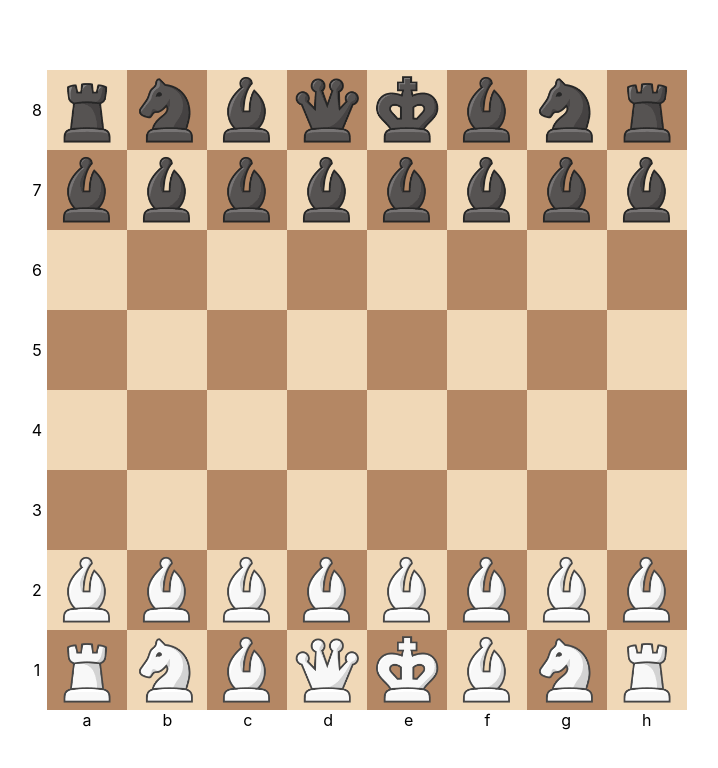
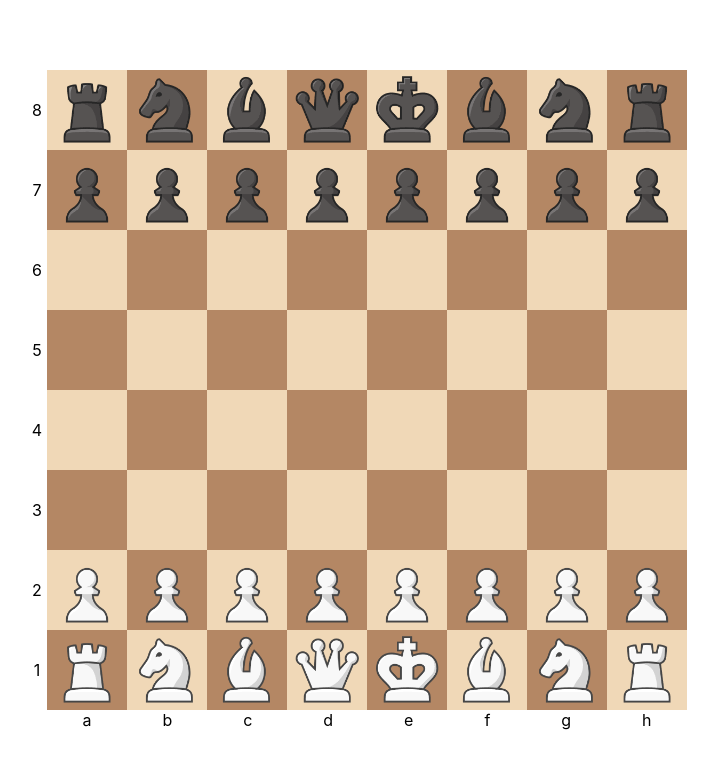
Before and after one commit to hellojyoti03/chess-fd, a React (Vite) app: page / in a window 1280 px wide. Shown: the top 768 px of the page, without its empty margins (283-1001 px from the left). Built offline with nearby package versions, Linux system fonts and the light colour scheme.

Commit message:
fix cordinate in each piece

```diff
--- a/src/App.jsx
+++ b/src/App.jsx
@@ -1,7 +1,7 @@
-import Board from "./component/board";
+import Board from "./component/board/board";
 function App() {
 	return (
-		<div className="app">
+		<div className='app'>
 			<Board />
 		</div>
 	);
--- a/src/component/board.jsx
+++ /dev/null
@@ -1,39 +0,0 @@
-import React from "react";
-import Rank from "./rank/rank";
-import File from "./file/file";
-import Pices from "./pices/pices";
-function Board() {
-	const getClassName = (i, j) => {
-		let cls = "tile";
-		cls += (i + j) % 2 === 0 ? " tile-dark" : " tile-light";
-		return cls;
-	};
-	const ranks = Array(8)
-		.fill()
-		.map((num, i) => 8 - i);
-
-	const files = Array(8)
-		.fill()
-		.map((num, i) => i + 1);
-
-	return (
-		<div className='boards'>
-			<Rank rank={ranks} />
-			<div className='tiles'>
-				{ranks.map((rank, i) => {
-					return files.map((file, j) => {
-						return (
-							<div key={rank + "-" + file} className={getClassName(9 - i, j)}>
-								{/* {rank}-{file} */}
-							</div>
-						);
-					});
-				})}
-			</div>
-			<Pices />
-			<File file={files} />
-		</div>
-	);
-}
-
-export default Board;
--- a/src/component/file/file.jsx
+++ b/src/component/board/bitter/file.jsx
@@ -1,9 +1,10 @@
 import React from "react";
+import { AsciiToChar } from "../../../helper/helper";
 function file(props) {
 	return (
 		<div className='file'>
 			{props.file.map((el, i) => (
-				<span key={i}>{String.fromCharCode(96 + el)}</span>
+				<span key={i}>{AsciiToChar(el)}</span>
 			))}
 		</div>
 	);
--- /dev/null
+++ b/src/component/board/board.jsx
@@ -0,0 +1,38 @@
+import React from "react";
+import Rank from "./bitter/rank";
+import File from "./bitter/file";
+import Pieces from "../pieces/pieces";
+function Board() {
+	const getClassName = (i, j) => {
+		let c = "tile";
+		c += (i + j) % 2 === 0 ? " tile--dark " : " tile--light ";
+		return c;
+	};
+	const ranks = Array(8)
+		.fill()
+		.map((x, i) => 8 - i);
+	const files = Array(8)
+		.fill()
+		.map((x, i) => i + 1);
+
+	return (
+		<div className='boards'>
+			<Rank rank={ranks} />
+			<div className='tiles'>
+				{ranks.map((rank, i) =>
+					files.map((file, j) => (
+						<div
+							key={file + "" + rank}
+							i={i}
+							j={j}
+							className={`${getClassName(7 - i, j)}`}></div>
+					))
+				)}
+			</div>
+			<Pieces />
+			<File file={files} />
+		</div>
+	);
+}
+
+export default Board;
--- a/src/component/pices/pices.jsx
+++ /dev/null
@@ -1,44 +0,0 @@
-import React, { useState, useRef } from "react";
-import Piece from "./piece";
-
-import { createPosition, copyPosition } from "../../helper/helper";
-function pices() {
-	const [state, setState] = useState(createPosition());
-
-	const picesRef = useRef();
-
-	const getCord = (e) => {
-		const { width, left, top } = picesRef.current.getBoundingClientRect();
-		const size = width / 8;
-
-		const x = Math.floor((e.clientX - left) / size);
-		const y = 7 - Math.floor((e.clientY - top) / size);
-		return { x, y };
-	};
-	const handelDrop = (e) => {
-		const newPosition = copyPosition(state);
-		const { x, y } = getCord(e);
-		const [p, rank, file] = e.dataTransfer.getData("text").split("-");
-
-		newPosition[rank][file] = "";
-
-		newPosition[x][y] = p;
-
-		setState(newPosition);
-	};
-	return (
-		<div
-			ref={picesRef}
-			className="pices"
-			onDrop={handelDrop}
-			onDragOver={(e) => e.preventDefault()}>
-			{state.map((rank, i) =>
-				rank.map((file, j) =>
-					state[i][j] ? <Piece rank={i} file={j} piece={state[i][j]} /> : null
-				)
-			)}
-		</div>
-	);
-}
-
-export default pices;
--- a/src/component/pices/piece.jsx
+++ b/src/component/pieces/piece.jsx
@@ -1,22 +1,26 @@
 import React from "react";
 
 function piece({ rank, file, piece }) {
-	const dragStart = (e) => {
+	/**
+	 * on darg start
+	 */
+	const handelDragStart = (e) => {
 		e.dataTransfer.effectAllowed = "move";
-		e.dataTransfer.setData("text/plain", `${piece}-${rank}-${file}`);
+		e.dataTransfer.setData("text/plain", `${piece},${rank},${file}`);
 		setTimeout(() => {
 			e.target.style.display = "none";
 		}, 0);
 	};
 
-	const onDragEnd = (e) => {
+	const handelDargEnd = (e) => {
 		e.target.style.display = "block";
 	};
 	return (
 		<div
-			className={`piece ${piece} p-${rank}${file}`}
+			className={`piece ${piece} p-${file}${rank}`}
 			draggable={true}
-			onDragStart={dragStart}></div>
+			onDragStart={handelDragStart}
+			onDragEnd={handelDargEnd}></div>
 	);
 }
 
--- /dev/null
+++ b/src/component/pieces/pieces.jsx
@@ -0,0 +1,66 @@
+import React, { useState, useRef } from "react";
+import Piece from "./piece";
+
+import { createPosition, copyPosition } from "../../helper/helper";
+function pices() {
+	const [currentPosition, setState] = useState(createPosition());
+
+	const picesRef = useRef();
+
+	/**
+	 * get coordinate of parent virtual board
+	 */
+	const getCordinate = (e) => {
+		const { width, left, top } = picesRef.current.getBoundingClientRect();
+		const size = width / 8;
+
+		const x = Math.floor((e.clientX - left) / size);
+		const y = 7 - Math.floor((e.clientY - top) / size);
+		return { x, y };
+	};
+
+	/**
+	 * onDrop
+	 */
+	const handelDrop = (e) => {
+		const newPosition = copyPosition(currentPosition);
+		const { x, y } = getCordinate(e);
+		console.log(x, "x===>", y, "y====>");
+		const [p, rank, file] = e.dataTransfer.getData("text").split(",");
+		console.log("p=====>", p, "rank====>", rank, "file====>", file);
+		newPosition[rank][file] = "";
+
+		newPosition[x][y] = p;
+
+		setState(newPosition);
+	};
+
+	/**
+	 * onDargOver
+	 */
+	const handeldargOver = (e) => {
+		e.preventDefault();
+	};
+	return (
+		<div
+			className='pieces'
+			ref={picesRef}
+			onDrop={handelDrop}
+			onDragOver={handeldargOver}>
+			{currentPosition.map((r, rank) =>
+				r.map((f, file) =>
+					currentPosition[rank][file] ? (
+						<Piece
+							key={rank + "-" + file}
+							rank={rank}
+							file={file}
+							piece={currentPosition[rank][file]}
+						/>
+					) : null
+				)
+			)}
+		</div>
+	);
+}
+
+export default pices;
--- a/src/helper/helper.js
+++ b/src/helper/helper.js
@@ -1,30 +1,28 @@
 let createPosition = () => {
-	const position = Array(8)
-		.fill("")
-		.map((el) => Array(8).fill(""));
-	console.log(position, "array");
+	const position = new Array(8).fill("").map((x) => new Array(8).fill(""));
+
 	for (let i = 0; i < 8; i++) {
-		position[i][1] = "wb";
-		position[i][6] = "bb";
+		position[6][i] = "bp";
+		position[1][i] = "wp";
 	}
 
 	position[0][0] = "wr";
-	position[7][0] = "wr";
-	position[1][0] = "wn";
-	position[6][0] = "wn";
-	position[2][0] = "wb";
-	position[5][0] = "wb";
-	position[3][0] = "wq";
-	position[4][0] = "wk";
+	position[0][1] = "wn";
+	position[0][2] = "wb";
+	position[0][3] = "wq";
+	position[0][4] = "wk";
+	position[0][5] = "wb";
+	position[0][6] = "wn";
+	position[0][7] = "wr";
 
-	position[0][7] = "br";
+	position[7][0] = "br";
+	position[7][1] = "bn";
+	position[7][2] = "bb";
+	position[7][3] = "bq";
+	position[7][4] = "bk";
+	position[7][5] = "bb";
+	position[7][6] = "bn";
 	position[7][7] = "br";
-	position[1][7] = "bn";
-	position[6][7] = "bn";
-	position[2][7] = "bb";
-	position[5][7] = "bb";
-	position[3][7] = "bq";
-	position[4][7] = "bk";
 
 	return position;
 };
@@ -42,4 +40,10 @@ let copyPosition = (position) => {
 
 	return copyPosition;
 };
-export { createPosition, copyPosition };
+
+let AsciiToChar = (ascii) => {
+	let char = String.fromCharCode(96 + ascii);
+
+	return char;
+};
+export { createPosition, copyPosition, AsciiToChar };
--- a/src/index.css
+++ b/src/index.css
@@ -36,95 +36,41 @@ html::before {
 	justify-content: center;
 	align-items: center;
 }
-.boards {
-	position: relative;
-	display: grid;
-	grid-template-columns: calc(0.25 * var(--tile-size)) calc(
-			8 * var(--tile-size)
-		);
-	grid-template-rows: calc(8 * var(--tile-size)) calc(0.25 * var(--tile-size));
+.piece.bk {
+	background-image: url("../src/assets/bk.png");
 }
-.tiles {
-	display: grid;
-	grid-template-columns: repeat(8, var(--tile-size));
-	grid-template-rows: repeat(8, var(--tile-size));
-	width: calc(var(8 * --tile-size));
+.piece.bq {
+	background-image: url("../src/assets/bq.png");
 }
-.tile {
+.piece.br {
+	background-image: url("../src/assets/br.png");
 }
-.tile-light {
-	background-color: var(--light-tiles);
+.piece.bb {
+	background-image: url("../src/assets/bb.png");
 }
-.tile-dark {
-	background-color: var(--dark-tiles);
+.piece.bn {
+	background-image: url("../src/assets/bn.png");
 }
-.rank {
-	display: flex;
-	flex-direction: column;
-	justify-content: space-around;
-	align-items: center;
-}
-
-.file {
-	grid-column: 2;
-	display: flex;
-	flex-direction: row;
-	justify-content: space-around;
-	align-items: center;
-	height: calc(0.25 * var(--tile-size));
-}
-.pices {
-	position: absolute;
-	left: calc(0.25 * var(--tile-size));
-	right: 0;
-	top: 0;
-	bottom: calc(0.25 * var(--tile-size));
-}
-.piece {
-	width: 12.5%;
-	height: 12.5%;
-	background-size: 100%;
-	position: absolute;
-}
-
-.piece.wb {
-	background-image: url(../src/assets/wb.png);
+.piece.bp {
+	background-image: url("../src/assets/bp.png");
 }
 .piece.wk {
-	background-image: url(../src/assets/wk.png);
+	background-image: url("../src/assets/wk.png");
+}
+.piece.wq {
+	background-image: url("../src/assets/wq.png");
+}
+.piece.wr {
+	background-image: url("../src/assets/wr.png");
+}
+.piece.wb {
+	background-image: url("../src/assets/wb.png");
 }
 .piece.wn {
-	background-image: url(../src/assets/wn.png);
+	background-image: url("../src/assets/wn.png");
 }
 .piece.wp {
-	background-image: url(../src/assets/wp.png);
-}
-.piece.wq {
-	background-image: url(../src/assets/wq.png);
-}
-.piece.wr {
-	background-image: url(../src/assets/wr.png);
-}
-/**
-white
-**/
-.piece.bb {
-	background-image: url(../src/assets/bb.png);
-}
-.piece.bk {
-	background-image: url(../src/assets/bk.png);
-}
-.piece.bn {
-	background-image: url(../src/assets/bn.png);
-}
-.piece.bp {
-	background-image: url(../src/assets/bp.png);
-}
-.piece.bq {
-	background-image: url(../src/assets/bq.png);
-}
-.piece.br {
-	background-image: url(../src/assets/br.png);
+	background-image: url("../src/assets/wp.png");
 }
 
 .piece.p-07 {
@@ -326,3 +272,53 @@ white
 .piece.p-70 {
 	transform: translate(700%, 700%);
 }
+
+.boards {
+	position: relative;
+	display: grid;
+	grid-template-columns: calc(0.25 * var(--tile-size)) calc(8 * var(--tile-size));
+	grid-template-rows: calc(8 * var(--tile-size)) calc(0.25 * var(--tile-size));
+}
+.tiles {
+	display: grid;
+	grid-template-columns: repeat(8, var(--tile-size));
+	grid-template-rows: repeat(8, var(--tile-size));
+	width: calc(var(8 * --tile-size));
+}
+.tile {
+}
+.tile--light {
+	background-color: var(--light-tiles);
+}
+.tile--dark {
+	background-color: var(--dark-tiles);
+}
+.rank {
+	display: flex;
+	flex-direction: column;
+	justify-content: space-around;
+	align-items: center;
+}
+
+.file {
+	grid-column: 2;
+	display: flex;
+	flex-direction: row;
+	justify-content: space-around;
+	align-items: center;
+	height: calc(0.25 * var(--tile-size));
+}
+.pieces {
+	position: absolute;
+	left: calc(0.25 * var(--tile-size));
+	right: 0;
+	top: 0;
+	bottom: calc(0.25 * var(--tile-size));
+}
+.piece {
+	width: 12.5%;
+	height: 12.5%;
+	background-size: 100%;
+	background-color: transparent;
+	position: absolute;
+}
```
Also changed, not shown: src/component/board/bitter/rank.jsx (renamed from src/component/rank/rank.jsx), 1 other file (tests, documents, lock files or other folders).
